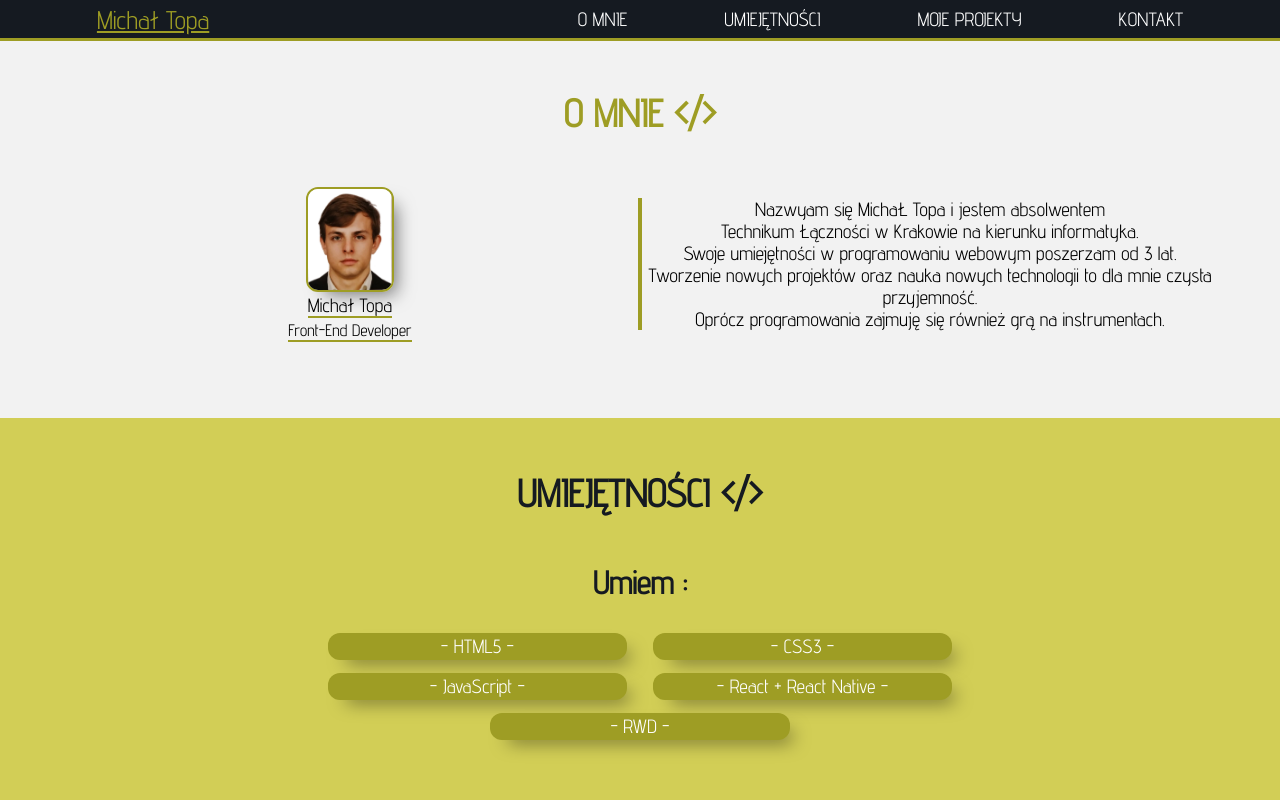
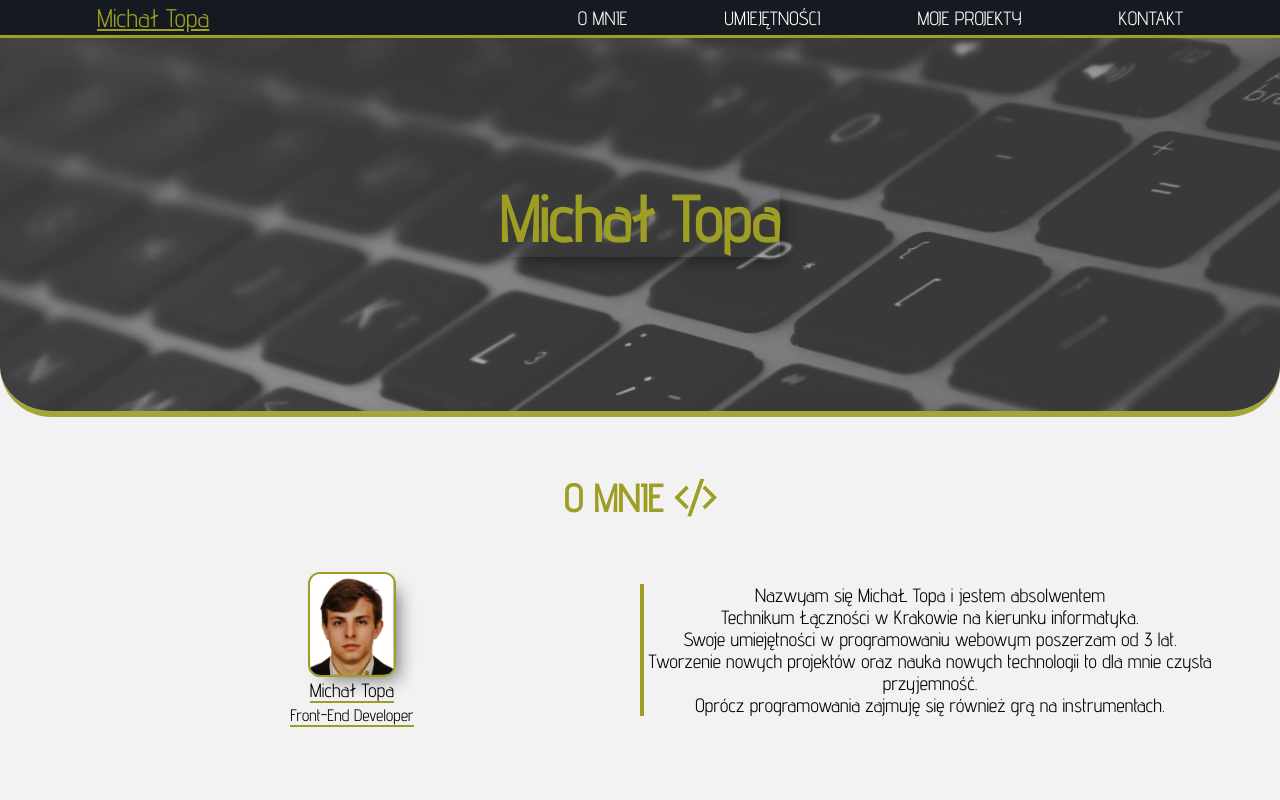
Before and after one commit to meho99/portfolio-page, a React (Create React App) app: page / in a window 1280 px wide. Shown: the top 800 px of the page. Built offline with nearby package versions, Linux system fonts and the light colour scheme; the HTML template or start-up script is replaced by a standard one.

Commit message:
Done start image

```diff
--- a/src/App.js
+++ b/src/App.js
@@ -1,5 +1,7 @@
 import React from 'react';
 import styled from 'styled-components'
+
+import StartComonent from './components/start'
 import Menu from './components/menu'
 import AboutContainer from './components/about'
 import SkillsContainer from './components/skills'
@@ -15,15 +17,16 @@ const Container = styled.div`
 
 `
 
-function App() {
+const App = () => {
   return (
     <Container className="App">
-        <Menu/>
-        <AboutContainer/>
-        <SkillsContainer/>
-        <ProjectsContainer/>
-        <ContactContainer/>
-        <Footer/>
+      <Menu />
+      <StartComonent />
+      <AboutContainer />
+      <SkillsContainer />
+      <ProjectsContainer />
+      <ContactContainer />
+      <Footer />
     </Container>
   );
 }
--- a/src/components/about/index.js
+++ b/src/components/about/index.js
@@ -8,7 +8,6 @@ import FaceImage from './faceImage'
 
 const Container = styled.div`
     width: 100vw;
-    margin-top: 3vw;
     background-color: #f2f2f2;
     display: flex;
     text-align: center;
--- a/src/components/menu/index.js
+++ b/src/components/menu/index.js
@@ -17,7 +17,7 @@ const Container = styled.div`
     align-items: center;
     border-bottom: 0.3vw solid #9e9d24;
     position: fixed;
-
+    z-index: 5;
     @media(max-width: 758px){
         height: 3.8vw;
     }
--- a/src/components/skills/skill.js
+++ b/src/components/skills/skill.js
@@ -10,7 +10,7 @@ const Container = styled.div`
     background-color: #9e9d24;
     margin: 0.5vw 1vw;
     padding: 0.2vw;
-    width: 23vw;
+    width: 25vw;
     border-radius: 12px;
     -webkit-box-shadow: 10px 10px 18px -8px rgba(0,0,0,0.54);
     -moz-box-shadow: 10px 10px 18px -8px rgba(0,0,0,0.54);
--- a/src/components/start/index.js
+++ b/src/components/start/index.js
@@ -0,0 +1,46 @@
+// ----------  start  ----------
+
+import React from 'react'
+import styled from 'styled-components'
+import backgroundImage from './assets/background.jpg'
+
+// -----  style  -----
+
+const Container = styled.div`
+    width: 100vw;
+    background-color: #f2f2f2;
+    padding: 0;
+    box-sizing: border-box;
+    position: relative;
+    z-index: 0;
+`
+const Background = styled.img`
+    width: 100vw;
+    margin-bottom: 0.2vw;
+    opacity: 0.9;
+    border-bottom: 0.5vw solid #9e9d24;
+    border-bottom-left-radius: 4vw;
+    border-bottom-right-radius: 4vw;
+`
+const Logo= styled.p`
+    color: #9e9d24 ;
+    -webkit-box-shadow: 10px 10px 18px -8px rgba(0,0,0,0.54);
+    -moz-box-shadow: 10px 10px 18px -8px rgba(0,0,0,0.54);
+    box-shadow: 10px 10px 18px -8px rgba(0,0,0,0.54);
+    font-size: 5vw;
+    position: absolute;
+    left: 39vw;
+    bottom: 8vw;
+    font-weight: bold;
+    z-index: 10;
+`
+
+// -----  komponent  -----
+
+const StartComponent = ()=>
+    <Container>
+        <Logo>Michał Topa</Logo>
+        <Background src={backgroundImage} alt='backgorund '/>
+    </Container>
+
+export default StartComponent;
--- a/src/index.css
+++ b/src/index.css
@@ -6,7 +6,11 @@ body {
   background-color: #ffffff;
   color: #000000;
   font-size: 1.5vw;
+  box-sizing: border-box;
 
+}
+div{
+  box-sizing: border-box;
 }
 @media only screen and (max-width: 768px) {
   body {
```
Also changed, not shown: src/components/start/assets/background.jpg, src/components/start/assets/background2.jpg (added).
